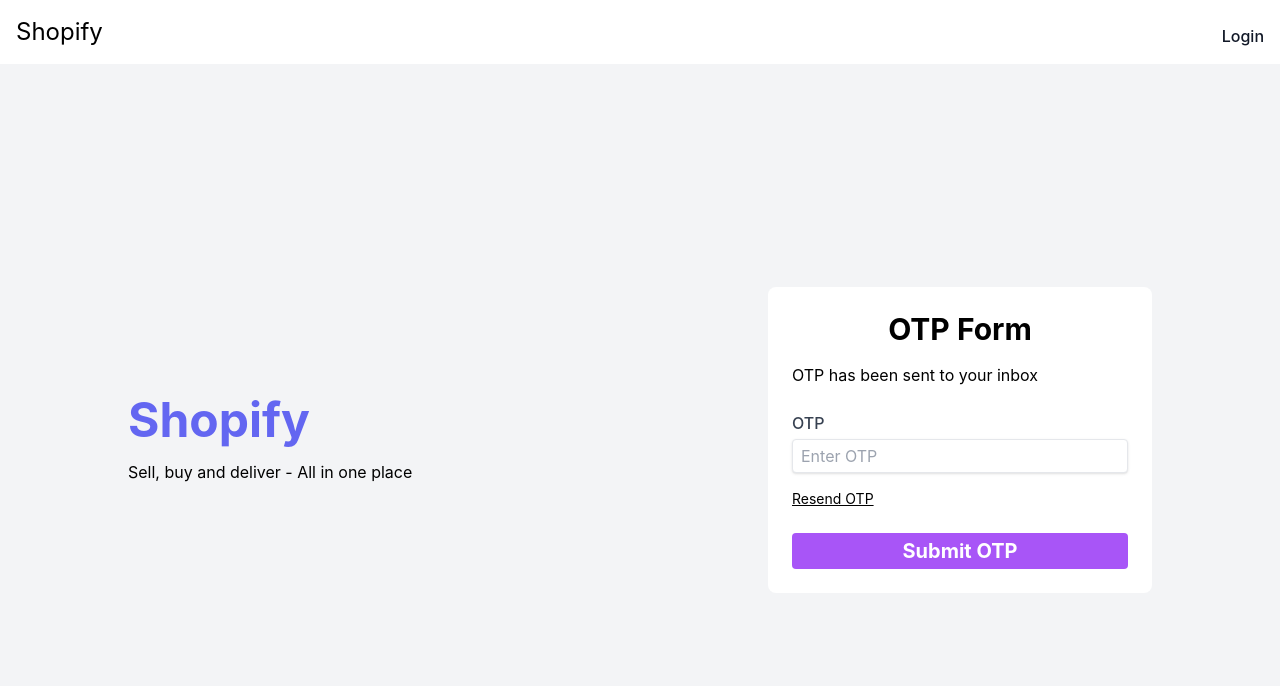
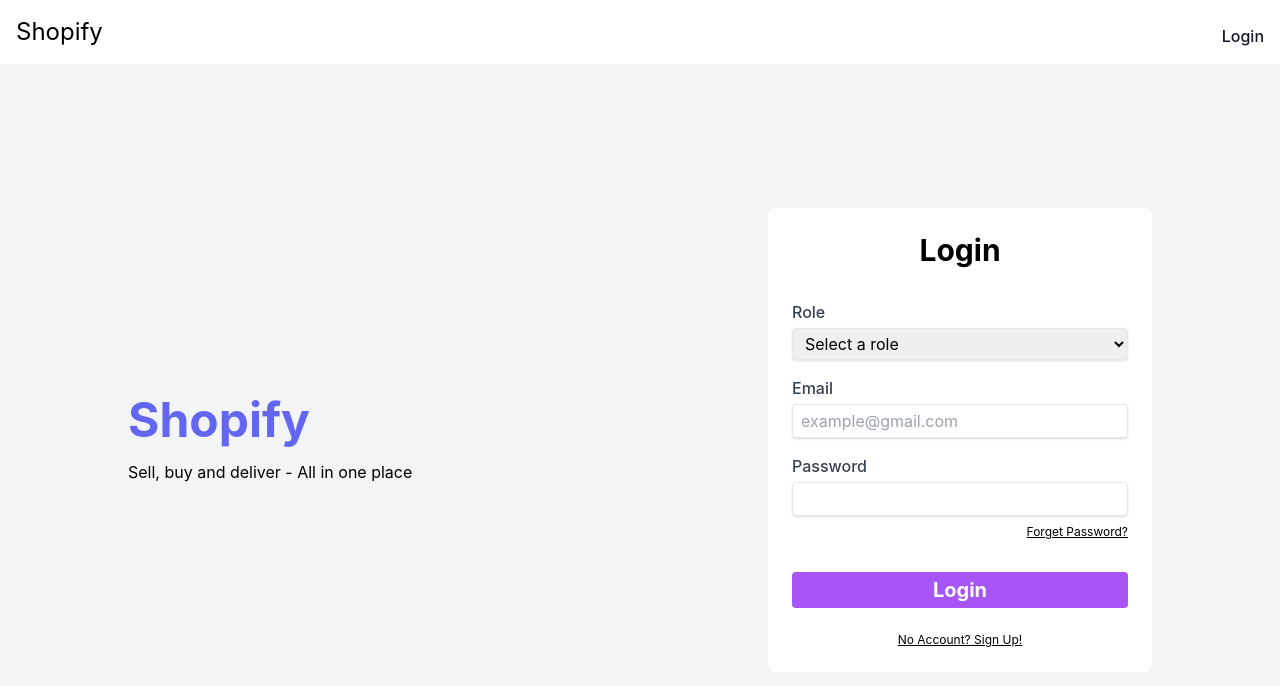
Before and after one commit to KohKeira/appsec-shopify, a React (Create React App) app: page /login in a window 1280 px wide. Shown: the top 686 px of the page. Built offline with nearby package versions, Linux system fonts and the light colour scheme; no server answers; sample sign-in values are in the browser's storage.

Commit message:
show otp form if user if login but not verified

```diff
--- a/src/components/ProtectedRoute.jsx
+++ b/src/components/ProtectedRoute.jsx
@@ -9,7 +9,6 @@
   const [loading, setLoading] = useState(true);
   useEffect(() => {
     if (!token || !user) {
-      console.log("Not logged in. Redirecting to login page");
       navigate("/login", {
         state: { error: "You need to be logged in to access this page" },
       });
@@ -39,6 +38,7 @@
           navigate("/login", {
             state: {
               error: "You need to be verified to access this page",
+              otpForm: true,
             },
           });
         }
--- a/src/pages/Login.jsx
+++ b/src/pages/Login.jsx
@@ -1,22 +1,24 @@
 import LoginForm from "../components/LoginForm";
-import { useState, useEffect, useContext } from "react";
+import { useState, useEffect } from "react";
 import { useLocation } from "react-router-dom";
 import SignUpForm from "../components/SignUpForm";
 import OTPForm from "../components/OTPForm";
 import ResetPasswordForm from "../components/ResetPasswordForm";
 import EmailForm from "../components/EmailForm";
-import AppContext from "../AppContext";
 
 const Login = () => {
-  const { token } = useContext(AppContext);
   const [isLogin, setIsLogin] = useState(true);
-  const [showOTPForm, setShowOTPForm] = useState(token ? true : false);
+  const [showOTPForm, setShowOTPForm] = useState(false);
   const [showResetForm, setShowResetForm] = useState(false);
   const [showPasswordResetForm, setShowPasswordResetForm] = useState(false);
 
   const location = useLocation();
 
-  const { error, reset } = location.state || { error: null, reset: false };
+  const { error, reset, otpForm } = location.state || {
+    error: null,
+    reset: false,
+    otpForm: false,
+  };
   const toggleForm = () => {
     setIsLogin((prev) => !prev);
   };
@@ -44,7 +46,10 @@
       setShowPasswordResetForm(false);
       location.state.reset = false;
     }
-  }, [location, error, reset]);
+    if (otpForm) {
+      setShowOTPForm(true);
+    }
+  }, [location, error, reset, otpForm]);
 
   return (
     <div className="flex min-h-screen items-center justify-center bg-gray-100 lg:px-32 sm:px-16 px-8 pt-24 pb-4">
```
